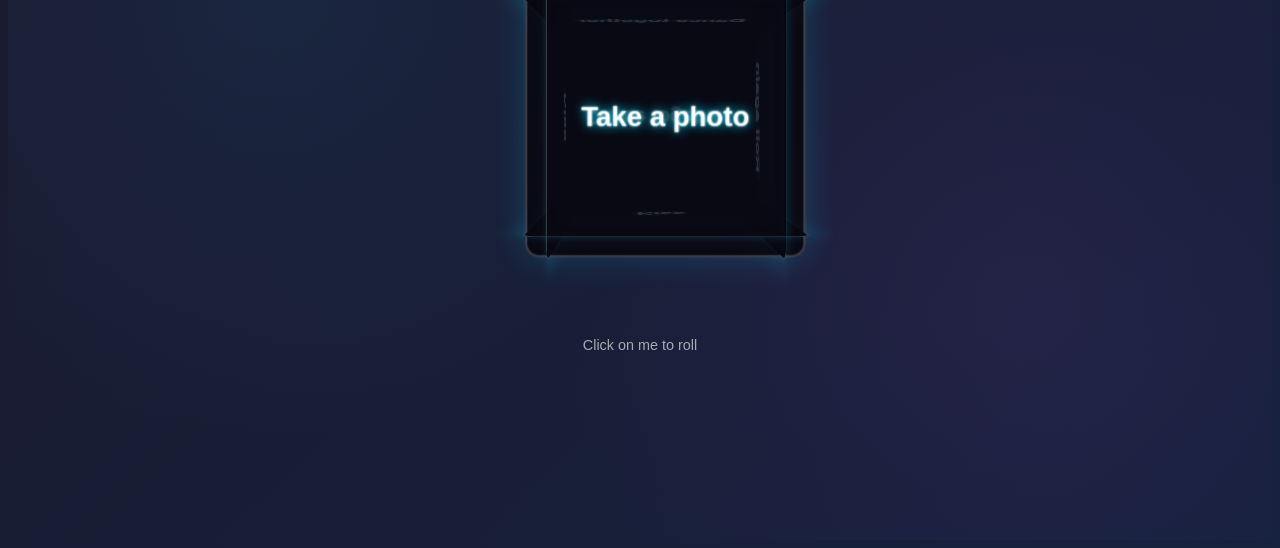
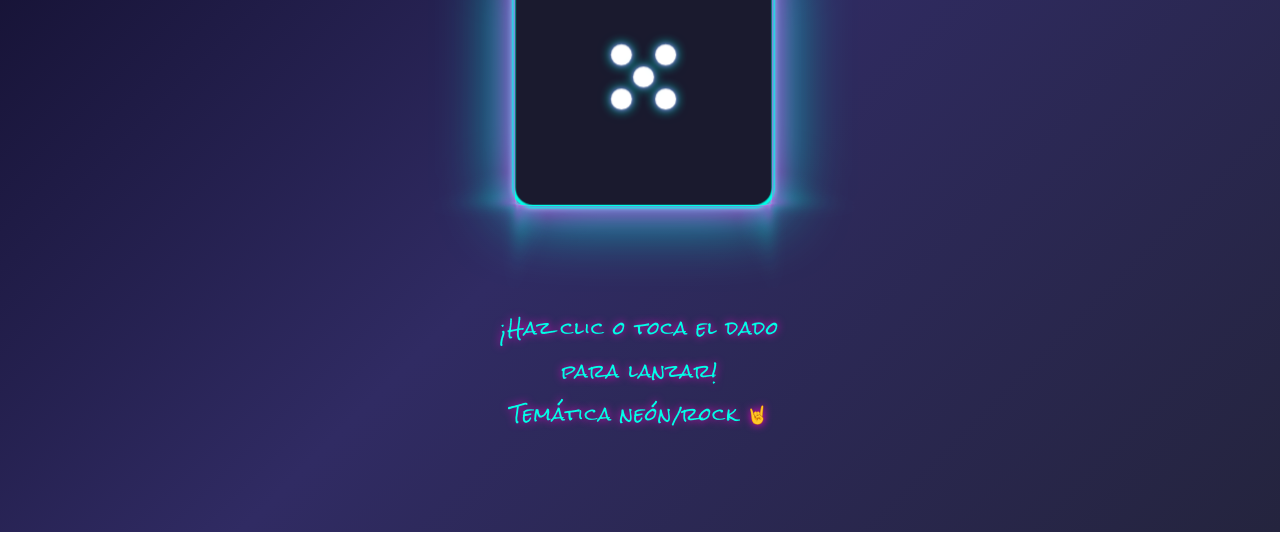
Before and after one commit to AGuyInTheNameOfLove/AguyIntheNameOfLove.github.io, a plain HTML site: page index.html in a window 1280 px wide. Shown: the part 268-816 px from the top of the page. Drawn offline with Linux system fonts and the light colour scheme.

Commit message:
Update index.html

```diff
--- a/index.html
+++ b/index.html
@@ -4,41 +4,40 @@
     <meta charset="UTF-8">
     <meta name="viewport" content="width=device-width, initial-scale=1.0">
     <title>Party Dice</title>
+    <link href="https://fonts.googleapis.com/css2?family=Rock+Salt&display=swap" rel="stylesheet">
     <style>
+        html, body {
+            height: 100%;
+        }
         body {
+            min-height: 100vh;
+            background: linear-gradient(135deg, #0f0c29 0%, #302b63 50%, #24243e 100%);
+            font-family: 'Rock Salt', Arial, cursive, sans-serif;
+            color: #fff;
+            margin: 0;
+            overflow: hidden;
+        }
+        .center-container {
+            position: absolute;
+            top: 0; left: 0; right: 0; bottom: 0;
             display: flex;
             flex-direction: column;
             align-items: center;
             justify-content: center;
-            min-height: 100vh;
-            background: linear-gradient(135deg, #1a1a2e 0%, #16213e 100%);
-            font-family: 'Arial', sans-serif;
-            color: #e6e6e6;
-            overflow: hidden;
-            position: relative;
-        }
-        body::before {
-            content: "";
-            position: absolute;
-            top: 0;
-            left: 0;
-            width: 100%;
-            height: 100%;
-            background:
-                radial-gradient(circle at 20% 30%, rgba(41, 128, 185, 0.1) 0%, transparent 40%),
-                radial-gradient(circle at 80% 70%, rgba(142, 68, 173, 0.1) 0%, transparent 40%);
-            z-index: -1;
         }
         h1 {
             margin-bottom: 2rem;
             text-align: center;
-            text-shadow: 0 0 10px rgba(0, 217, 255, 0.7);
-            letter-spacing: 2px;
+            font-size: 2.2rem;
+            letter-spacing: 3px;
+            color: #fff;
+            text-shadow: 0 0 12px #00ffe7, 0 0 30px #ff00cc;
+            font-family: 'Rock Salt', Arial, cursive, sans-serif;
         }
         .scene {
-            width: 200px;
-            height: 200px;
-            perspective: 600px;
+            width: 220px;
+            height: 220px;
+            perspective: 800px;
             margin-bottom: 2rem;
         }
         .cube {
@@ -46,41 +45,69 @@
             height: 100%;
             position: relative;
             transform-style: preserve-3d;
-            transition: transform 1.5s cubic-bezier(0.17, 0.67, 0.21, 0.99);
+            transition: transform 2s cubic-bezier(0.22, 0.68, 0.25, 1.15);
             cursor: pointer;
         }
         .cube-face {
             position: absolute;
             width: 100%;
             height: 100%;
-            border: 2px solid rgba(255, 255, 255, 0.2);
-            background: rgba(10, 10, 20, 0.85);
+            border: 3px solid #00ffe7;
+            background: #1a1a2e;
             display: flex;
             justify-content: center;
             align-items: center;
-            box-shadow: inset 0 0 20px rgba(0, 0, 0, 0.5), 0 0 30px rgba(0, 217, 255, 0.2);
-            border-radius: 12px;
-            font-size: 1.5rem;
+            border-radius: 18px;
+            font-size: 1.7rem;
             font-weight: bold;
             text-align: center;
             color: #fff;
-            text-shadow: 0 0 10px #00d9ff, 0 0 2px #fff;
-            padding: 20px;
+            box-shadow: 0 0 25px #ff00cc, 0 0 60px #00ffe7, 0 0 5px #fff;
+            opacity: 1;
+            /* Fondo opaco */
         }
-        .cube-face--1 { transform: rotateY(0deg) translateZ(100px); }
-        .cube-face--2 { transform: rotateY(180deg) translateZ(100px); }
-        .cube-face--3 { transform: rotateY(90deg) translateZ(100px); }
-        .cube-face--4 { transform: rotateY(-90deg) translateZ(100px); }
-        .cube-face--5 { transform: rotateX(90deg) translateZ(100px); }
-        .cube-face--6 { transform: rotateX(-90deg) translateZ(100px); }
+        /* Caras del dado */
+        .cube-face--1 { transform: rotateY(0deg) translateZ(110px); }
+        .cube-face--2 { transform: rotateY(180deg) translateZ(110px); }
+        .cube-face--3 { transform: rotateY(90deg) translateZ(110px); }
+        .cube-face--4 { transform: rotateY(-90deg) translateZ(110px); }
+        .cube-face--5 { transform: rotateX(90deg) translateZ(110px); }
+        .cube-face--6 { transform: rotateX(-90deg) translateZ(110px); }
+
+        /* Puntos del dado clásico */
+        .dots {
+            width: 80px;
+            height: 80px;
+            position: relative;
+            display: flex;
+            flex-wrap: wrap;
+            justify-content: center;
+            align-items: center;
+        }
+        .dot {
+            width: 18px;
+            height: 18px;
+            border-radius: 50%;
+            background: #fff;
+            box-shadow: 0 0 10px #00ffe7, 0 0 5px #ff00cc;
+            position: absolute;
+        }
+        /* Posiciones para los 5 puntos */
+        .dot.center { top: 50%; left: 50%; transform: translate(-50%, -50%); }
+        .dot.topleft { top: 15%; left: 15%; }
+        .dot.topright { top: 15%; right: 15%; }
+        .dot.bottomleft { bottom: 15%; left: 15%; }
+        .dot.bottomright { bottom: 15%; right: 15%; }
+
         .result {
             margin-top: 2rem;
             font-size: 1.5rem;
             text-align: center;
             min-height: 2.5rem;
-            text-shadow: 0 0 10px rgba(0, 217, 255, 0.7);
+            text-shadow: 0 0 12px #00ffe7, 0 0 30px #ff00cc;
             opacity: 0;
-            transition: opacity 0.5s;
+            transition: opacity 0.7s;
+            font-family: 'Rock Salt', Arial, cursive, sans-serif;
         }
         .result.show {
             opacity: 1;
@@ -88,18 +115,20 @@
         .instructions {
             margin-top: 1rem;
             text-align: center;
-            max-width: 300px;
-            font-size: 0.9rem;
-            color: rgba(230, 230, 230, 0.7);
+            max-width: 340px;
+            font-size: 1.1rem;
+            color: #00ffe7;
+            text-shadow: 0 0 8px #ff00cc;
+            letter-spacing: 1px;
         }
-        @media (max-width: 480px) {
+        @media (max-width: 600px) {
             .scene {
                 width: 150px;
                 height: 150px;
             }
             .cube-face {
                 font-size: 1.1rem;
-                padding: 10px;
+                border-radius: 10px;
             }
             h1 {
                 font-size: 1.3rem;
@@ -108,19 +137,21 @@
     </style>
 </head>
 <body>
-    <h1>PARTY DICE</h1>
-    <div class="scene">
-        <div class="cube" id="dice">
-            <div class="cube-face cube-face--1">Kiss</div>
-            <div class="cube-face cube-face--2">Dance together</div>
-            <div class="cube-face cube-face--3">Roll again</div>
-            <div class="cube-face cube-face--4">Kiss</div>
-            <div class="cube-face cube-face--5">Take a photo</div>
-            <div class="cube-face cube-face--6">Dance together</div>
+    <div class="center-container">
+        <h1>PARTY DICE</h1>
+        <div class="scene">
+            <div class="cube" id="dice">
+                <div class="cube-face cube-face--1"><span class="face-content"></span></div>
+                <div class="cube-face cube-face--2"><span class="face-content"></span></div>
+                <div class="cube-face cube-face--3"><span class="face-content"></span></div>
+                <div class="cube-face cube-face--4"><span class="face-content"></span></div>
+                <div class="cube-face cube-face--5"><span class="face-content"></span></div>
+                <div class="cube-face cube-face--6"><span class="face-content"></span></div>
+            </div>
         </div>
+        <div class="result" id="result"></div>
+        <div class="instructions">¡Haz clic o toca el dado para lanzar!<br>Temática neón/rock 🤘</div>
     </div>
-    <div class="result" id="result"></div>
-    <div class="instructions">Click on me to roll</div>
     <script>
         const dice = document.getElementById('dice');
         const resultElement = document.getElementById('result');
@@ -132,25 +163,57 @@
             "Take a photo",
             "Dance together"
         ];
+        const rotations = [
+            'rotateX(0deg) rotateY(0deg)',      // 1
+            'rotateX(180deg) rotateY(0deg)',    // 2
+            'rotateX(0deg) rotateY(90deg)',     // 3
+            'rotateX(0deg) rotateY(-90deg)',    // 4
+            'rotateX(90deg) rotateY(0deg)',     // 5
+            'rotateX(-90deg) rotateY(0deg)'     // 6
+        ];
         let isRolling = false;
-        const rotations = [
-            'rotateX(0deg) rotateY(0deg)',      // 1: Kiss
-            'rotateX(180deg) rotateY(0deg)',    // 2: Dance together
-            'rotateX(0deg) rotateY(90deg)',     // 3: Roll again
-            'rotateX(0deg) rotateY(-90deg)',    // 4: Kiss
-            'rotateX(90deg) rotateY(0deg)',     // 5: Take a photo
-            'rotateX(-90deg) rotateY(0deg)'     // 6: Dance together
-        ];
+        let hasRolled = false;
+
+        // Inicialmente, muestra los 5 puntos en todas las caras
+        function setAllFacesToDots() {
+            document.querySelectorAll('.face-content').forEach(face => {
+                face.innerHTML = `
+                    <div class="dots">
+                        <div class="dot topleft"></div>
+                        <div class="dot bottomright"></div>
+                        <div class="dot center"></div>
+                        <div class="dot topright"></div>
+                        <div class="dot bottomleft"></div>
+                    </div>
+                `;
+            });
+        }
+
+        // Cuando se lanza el dado, muestra el texto en cada cara
+        function setFacesToOptions() {
+            document.querySelectorAll('.cube-face').forEach((face, i) => {
+                face.querySelector('.face-content').textContent = faces[i];
+            });
+        }
+
+        // Rotación aleatoria extra para el efecto de giro
         function getRandomRotation() {
             const randomX = Math.floor(Math.random() * 5) * 180;
             const randomY = Math.floor(Math.random() * 5) * 180;
             const randomZ = Math.floor(Math.random() * 5) * 180;
             return `rotateX(${randomX}deg) rotateY(${randomY}deg) rotateZ(${randomZ}deg)`;
         }
+
         function rollDice() {
             if (isRolling) return;
             isRolling = true;
             resultElement.classList.remove('show');
+            // Al primer click, cambia las caras a las opciones de fiesta
+            if (!hasRolled) {
+                setFacesToOptions();
+                hasRolled = true;
+            }
+            // Giro aleatorio
             dice.style.transform = getRandomRotation();
             setTimeout(() => {
                 const result = Math.floor(Math.random() * 6);
@@ -158,13 +221,17 @@
                 resultElement.textContent = `¡Toca hacer: ${faces[result]}!`;
                 resultElement.classList.add('show');
                 isRolling = false;
-            }, 1500);
+            }, 1800);
         }
+
         dice.addEventListener('click', rollDice);
         dice.addEventListener('touchstart', rollDice);
+
+        // Al cargar, muestra los puntos clásicos
         window.addEventListener('load', () => {
-            const initialResult = Math.floor(Math.random() * 6);
-            dice.style.transform = rotations[initialResult];
+            setAllFacesToDots();
+            // Dado en posición de cara 5 (cinco puntos)
+            dice.style.transform = rotations[4];
         });
     </script>
 </body>
```
